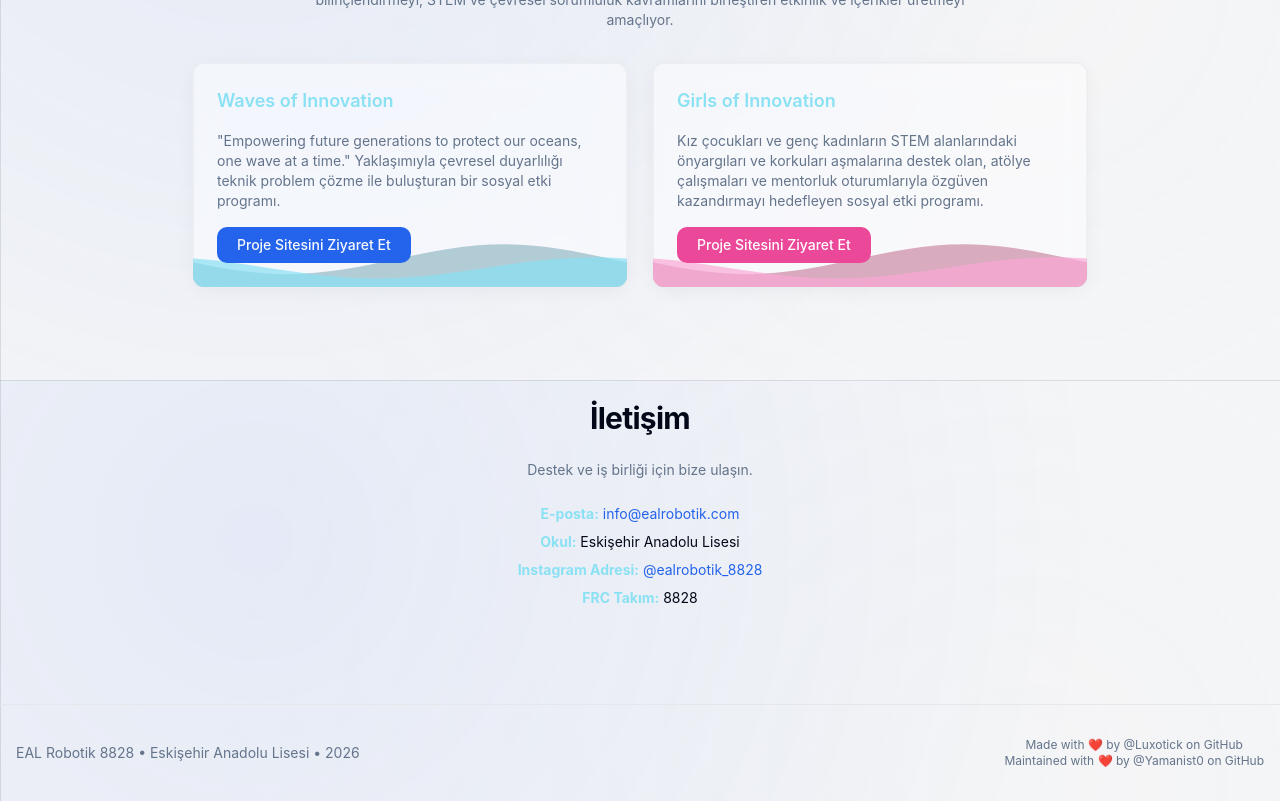
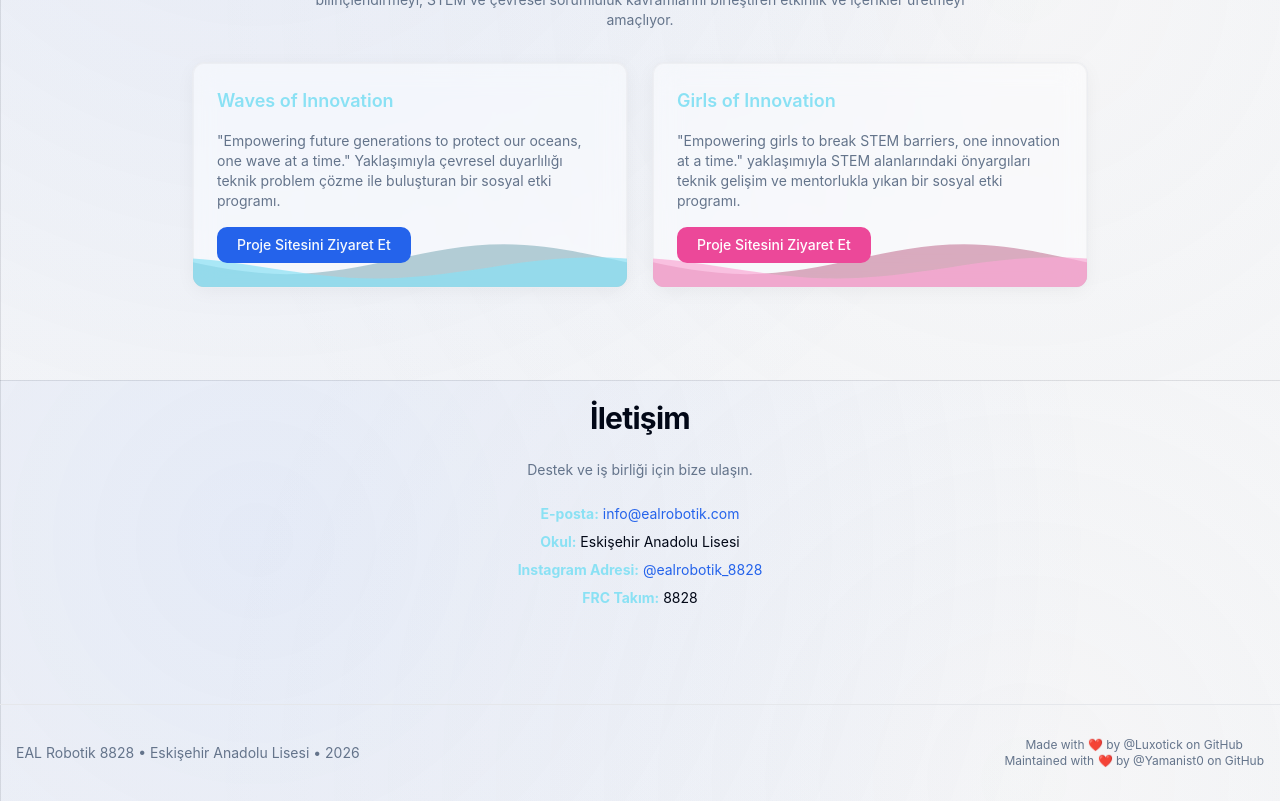
Before and after one commit to Luxotick/ealrobotik, a Next.js app: page / in a window 1280 px wide. Shown: the part 5220-6021 px from the top of the page. Built offline with nearby package versions, Linux system fonts and the light colour scheme.

Commit message:
Update description for Girls of Innovation program

```diff
--- a/app/page.tsx
+++ b/app/page.tsx
@@ -226,7 +226,7 @@ export default function HomePage() {
         </div>
         <div className="relative overflow-hidden rounded-xl border p-6 glass-panel space-y-4">
           <h3 className="font-semibold text-lg text-highlight relative z-10">Girls of Innovation</h3>
-          <p className="text-sm text-muted-foreground relative z-10">Kız çocukları ve genç kadınların STEM alanlarındaki önyargıları ve korkuları aşmalarına destek olan, atölye çalışmaları ve mentorluk oturumlarıyla özgüven kazandırmayı hedefleyen sosyal etki programı.</p>
+          <p className="text-sm text-muted-foreground relative z-10">"Empowering girls to break STEM barriers, one innovation at a time." yaklaşımıyla STEM alanlarındaki önyargıları teknik gelişim ve mentorlukla yıkan bir sosyal etki programı.</p>
           <div className="relative z-10">
             <a href="https://girls.ealrobotik.com/" target="_blank" rel="noopener noreferrer" className="inline-flex items-center justify-center rounded-md bg-[#ec4899] px-5 py-2 text-sm font-medium text-white hover:bg-[#ec4899]/90 transition">Proje Sitesini Ziyaret Et</a>
           </div>
```
